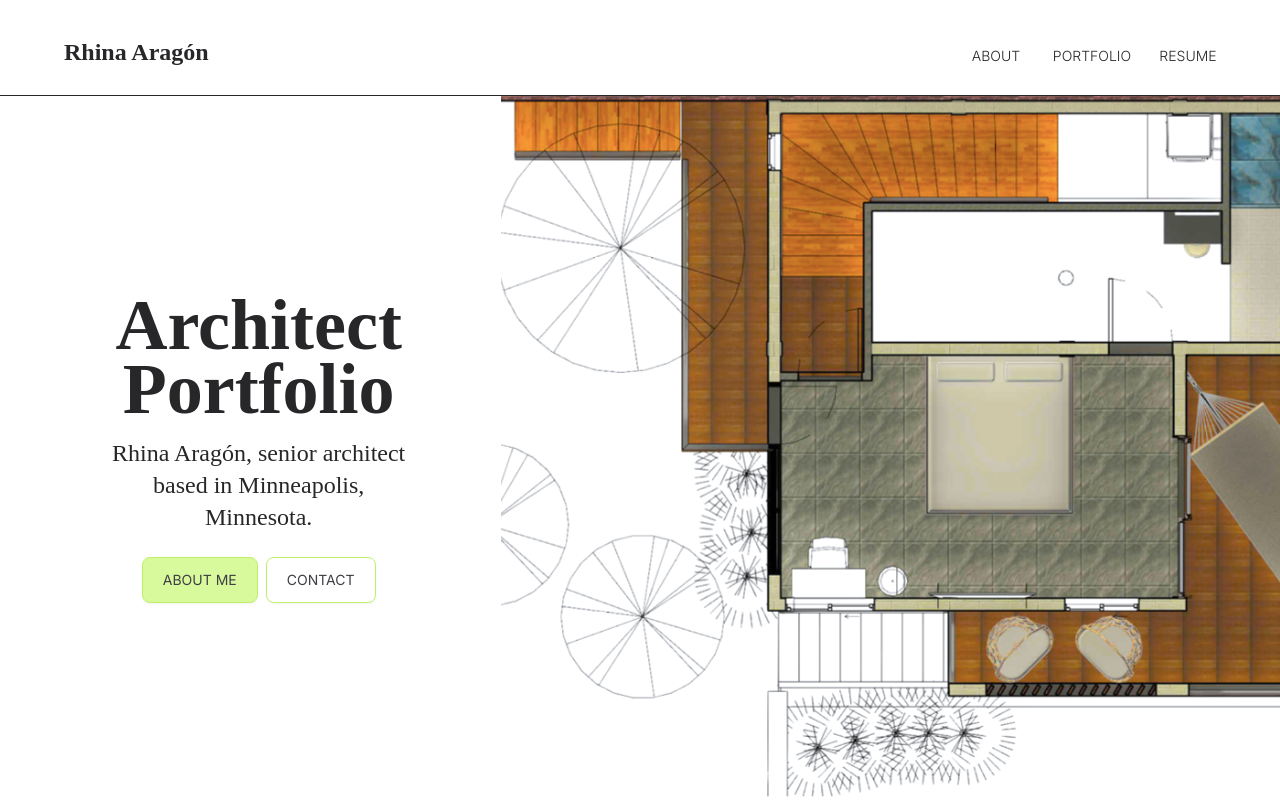
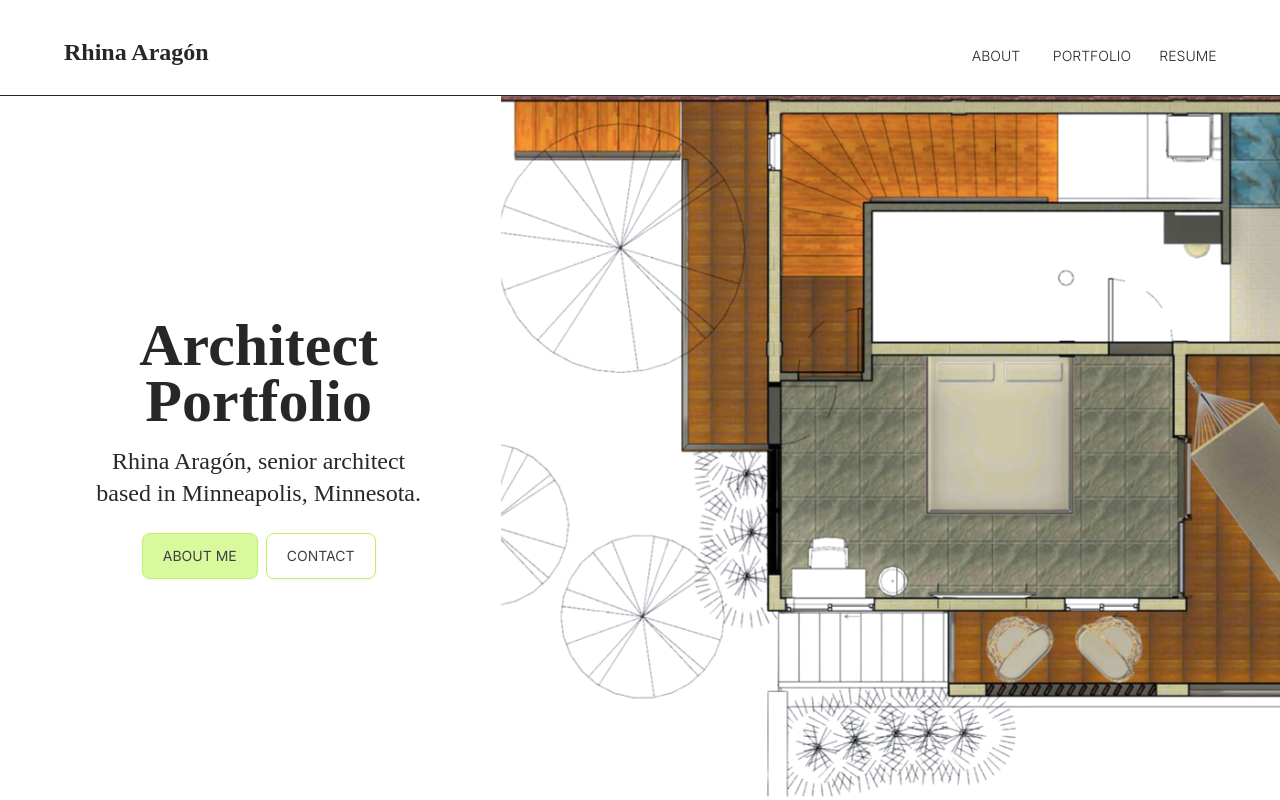
Before and after one commit to liz-garcia/architect-portfolio, a React (Vite) app in the folder client/: page / in a window 1280 px wide. Shown: the top 800 px of the page. Built offline with nearby package versions, Linux system fonts and the light colour scheme; a web font is replaced by a local one.

Commit message:
Modified all screen sizes by 1 pixel. Adjusted line-height and margins for h2 element in hero-section.

```diff
--- a/client/src/pages/Home/HeroSection.jsx
+++ b/client/src/pages/Home/HeroSection.jsx
@@ -13,7 +13,7 @@ const heroTitleStyle =
 const h1Style =
   "font-serif font-bold mb-4 sm:text-5xl/[2.5rem] lg:text-5xl/[3rem] xl:text-6xl/[3.5rem] 2xl:text-7xl/[4rem] 3xl:text-8xl/[5.5rem] md:mb-2 sm:pb-0 sm:pt-2 xs:text-4xl/[2rem]";
 const h2Style =
-  "font-serif font-normal pb-2 lg:px-0 2xl:px-4 3xl:px-4 mb-4 md:mb-2 2xl:text-2xl lg:text-2xl/6 sm:text-xl/[1.5rem] xs:text-xl/[1.35rem] 3xl:text-3xl mx-8";
+  "font-serif font-normal pb-2 lg:px-0 2xl:px-4 3xl:px-4 mb-4 md:mb-2 2xl:text-2xl lg:text-2xl/7 sm:text-xl/[1.5rem] xs:text-xl/[1.35rem] 3xl:text-3xl mx-8 xl:mx-4 3xl:mx-2";
 const heroImagesContainerStyle =
   "w-2/3 h-full md:h-2/3 sm:h-3/5 md:w-full xs:h-[60%]";
 const heroButtonsStyle = "flex gap-2";
--- a/client/tailwind.config.js
+++ b/client/tailwind.config.js
@@ -8,23 +8,23 @@ export default {
   theme: {
     screens: {
       // ! defaultTheme sizes rewritten to work with max-width
-      "3xl": "1536px", // Use min-width for bigger screen sizes
+      "3xl": "1537px", // Use min-width for bigger screen sizes
       // => @media (min-width: 1536px) { ... }
 
-      "2xl": { max: "1535px" },
-      // => @media (max-width: 1535px) { ... }
+      "2xl": { max: "1536px" },
+      // => @media (max-width: 1536px) { ... }
 
-      xl: { max: "1279px" },
-      // => @media (max-width: 1279px) { ... }
+      xl: { max: "1280px" },
+      // => @media (max-width: 1280px) { ... }
 
-      lg: { max: "1023px" },
-      // => @media (max-width: 1023px) { ... }
+      lg: { max: "1024px" },
+      // => @media (max-width: 1024px) { ... }
 
-      md: { max: "767px" },
-      // => @media (max-width: 767px) { ... }
+      md: { max: "768px" },
+      // => @media (max-width: 768px) { ... }
 
-      sm: { max: "639px" },
-      // => @media (max-width: 639px) { ... }
+      sm: { max: "640px" },
+      // => @media (max-width: 640px) { ... }
 
       xs: { max: "450px" },
       // => @media (max-width: 450px) { ... }
```
